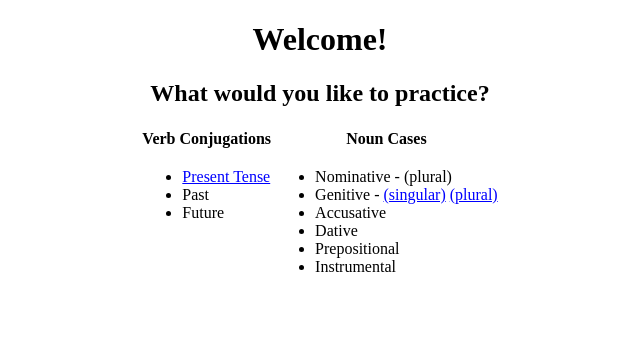
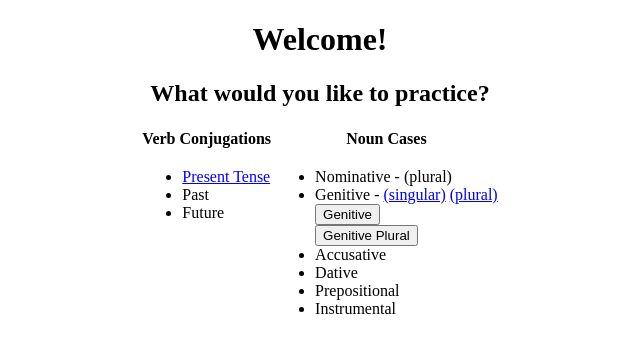
Before and after one commit to Nastassya/Russian-Flask-Website, a Flask app: page / in a window 1280 px wide. Shown: the top 353 px of the page, without its empty margins (320-960 px from the left). Run offline with Flask 2, Linux system fonts and the light colour scheme.

Commit message:
Added home page buttons for genitive and genitive plural. Buttons forward information to the same route. If statement in the route determines what case to work with

```diff
--- a/main.py
+++ b/main.py
@@ -38,7 +38,25 @@ def home():
 
   return render_template('home.html',)
 
-@app.route('/2')
+@app.route('/2', methods=['POST'])
+def to_practice_page():
+  data = request.form
+  case = data['case']
+  page_title = string.capwords(case)
+  english, russian, gender = pick_noun()
+  route = '/2'
+
+  if case == 'genitive':
+    correct_ans = nom_to_gen(russian, gender)
+  elif case =='genitive plural':
+    correct_ans = nom_gen_plural(russian, gender)
+  else:
+    correct_ans = ''
+
+  return render_template('noun_case.html', english = english, russian = russian, gender = gender, case = case, route = route, page_title = page_title, correct_ans = correct_ans)
+
+
+'''
 def genitive():
   case = "genitive"
   page_title = string.capwords(case)
@@ -47,7 +65,6 @@ def genitive():
   route = '/2'
   return render_template('noun_case.html', english = english, russian = russian, gender = gender, case = case, route = route, page_title = page_title, correct_ans = correct_ans)
 
-'''
 def genitive():
   case = "genitive"
   page_title = string.capwords(case)
--- a/templates/home.html
+++ b/templates/home.html
@@ -24,6 +24,15 @@
       <ul>
         <li>Nominative - (plural)</li>
         <li>Genitive - <a href="/2">(singular)</a> <a href="/2.1">(plural)</a></li>
+          <form action='/2' method="POST">
+            <input type='hidden' name='case' value='genitive'/>
+            <input type='submit' value='Genitive'/>
+          </form>
+
+          <form action='/2' method="POST">
+            <input type='hidden' name='case' value='genitive plural'/>
+            <input type='submit' value='Genitive Plural'/>
+          </form>
         <li>Accusative</li>
         <li>Dative</li>
         <li>Prepositional</li>
--- a/templates/noun_case.html
+++ b/templates/noun_case.html
@@ -14,6 +14,7 @@
       <h3 style='color:green'>Correct!</h3>
       <p id="output"></p>
       <form action='{{ route }}'>
+        <input type='hidden' name='return' value='return'/>
         <input type="submit" value="Practice Again" />
       </form>
     </div>
@@ -22,6 +23,7 @@
       <h3 style='color:red'>Incorrect</h3>
       <p id="output_2"></p>
       <form action='{{ route }}'>
+        <input type='hidden' name='return' value='return'/>
         <input type="submit" value="Practice Again" />
       </form>
     </div>
```
Also changed, not shown: extra_code.py (added, +14 -0 lines).
